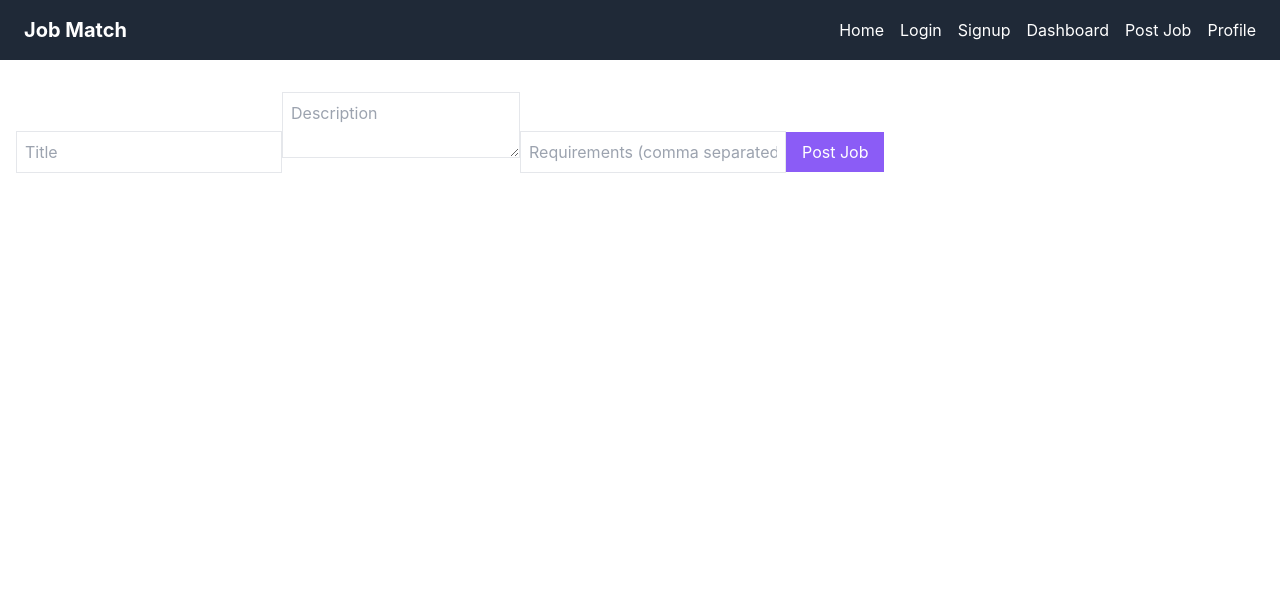
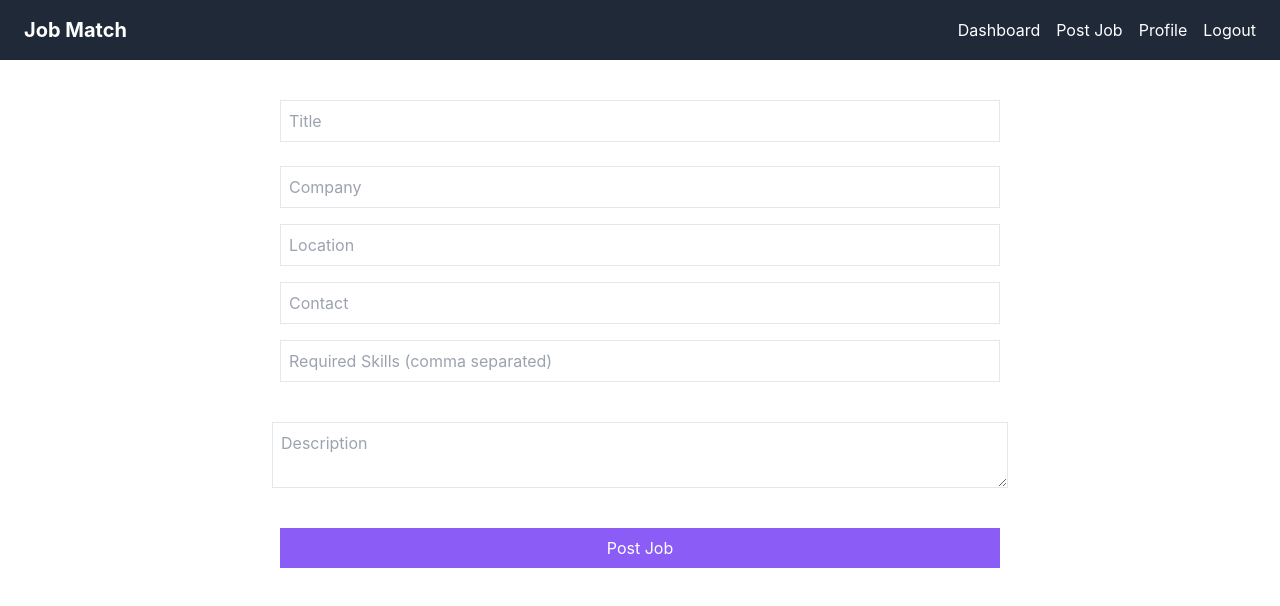
Before and after one commit to Mitesh21jun/job-portal-client, a React (Create React App) app: page /post-job in a window 1280 px wide. Shown: the top 606 px of the page. Built offline with nearby package versions, Linux system fonts and the light colour scheme; sample sign-in values are in the browser's storage.

Commit message:
updated code and readme

```diff
--- a/src/App.js
+++ b/src/App.js
@@ -1,5 +1,7 @@
 import React from "react";
 import { BrowserRouter as Router, Route, Routes } from "react-router-dom";
+import ProtectedRoute from "./components/ProtectedRoute";
+import PublicRoute from "./components/PublicRoute";
 import Home from "./pages/Home";
 import Login from "./pages/Login";
 import Signup from "./pages/Signup";
@@ -7,7 +9,7 @@ import Dashboard from "./pages/Dashboard";
 import PostJob from "./pages/PostJob";
 import Profile from "./pages/Profile";
 import Navbar from "./components/Navbar";
-import Job from "./pages/Job"
+import Job from "./pages/Job";
 
 function App() {
   return (
@@ -15,13 +17,55 @@ function App() {
       <Navbar />
       <div className="p-4">
         <Routes>
+          <Route
+            path="/login"
+            element={
+              <PublicRoute>
+                <Login />
+              </PublicRoute>
+            }
+          />
+          <Route
+            path="/signup"
+            element={
+              <PublicRoute>
+                <Signup />
+              </PublicRoute>
+            }
+          />
+          <Route
+            path="/dashboard"
+            element={
+              <ProtectedRoute>
+                <Dashboard />
+              </ProtectedRoute>
+            }
+          />
+          <Route
+            path="/post-job"
+            element={
+              <ProtectedRoute>
+                <PostJob />
+              </ProtectedRoute>
+            }
+          />
+          <Route
+            path="/profile"
+            element={
+              <ProtectedRoute>
+                <Profile />
+              </ProtectedRoute>
+            }
+          />
+          <Route
+            path="/job/:id"
+            element={
+              <ProtectedRoute>
+                <Job />
+              </ProtectedRoute>
+            }
+          />
           <Route path="/" element={<Home />} />
-          <Route path="/login" element={<Login />} />
-          <Route path="/signup" element={<Signup />} />
-          <Route path="/dashboard" element={<Dashboard />} />
-          <Route path="/post-job" element={<PostJob />} />
-          <Route path="/profile" element={<Profile />} />
-          <Route path="/job/:id" element={<Job />} />
         </Routes>
       </div>
     </Router>
--- a/src/components/Navbar.js
+++ b/src/components/Navbar.js
@@ -1,18 +1,51 @@
-import { Link } from "react-router-dom";
+import { Link, useNavigate } from "react-router-dom";
 
 export default function Navbar() {
+  const navigate = useNavigate();
+  const isLoggedIn = !!localStorage.getItem("token");
+
+  const handleLogout = () => {
+    localStorage.clear();
+    navigate("/login");
+  };
+
   return (
     <nav className="bg-gray-800 text-white px-6 py-4 flex justify-between items-center">
-      <Link to="/" className="text-xl font-bold hover:text-gray-300">
+      <Link
+        to={`${isLoggedIn ? "/dashboard" : "/"}`}
+        className="text-xl font-bold hover:text-gray-300"
+      >
         Job Match
       </Link>
       <div className="space-x-4">
-        <Link to="/" className="hover:text-gray-300">Home</Link>
-        <Link to="/login" className="hover:text-gray-300">Login</Link>
-        <Link to="/signup" className="hover:text-gray-300">Signup</Link>
-        <Link to="/dashboard" className="hover:text-gray-300">Dashboard</Link>
-        <Link to="/post-job" className="hover:text-gray-300">Post Job</Link>
-        <Link to="/profile" className="hover:text-gray-300">Profile</Link>
+        {isLoggedIn ? (
+          <>
+            <Link to="/dashboard" className="hover:text-gray-300">
+              Dashboard
+            </Link>
+            <Link to="/post-job" className="hover:text-gray-300">
+              Post Job
+            </Link>
+            <Link to="/profile" className="hover:text-gray-300">
+              Profile
+            </Link>
+            <button onClick={handleLogout} className="hover:text-gray-300">
+              Logout
+            </button>
+          </>
+        ) : (
+          <>
+            <Link to="/" className="hover:text-gray-300">
+              Home
+            </Link>
+            <Link to="/login" className="hover:text-gray-300">
+              Login
+            </Link>
+            <Link to="/signup" className="hover:text-gray-300">
+              Signup
+            </Link>
+          </>
+        )}
       </div>
     </nav>
   );
--- /dev/null
+++ b/src/components/ProtectedRoute.js
@@ -0,0 +1,6 @@
+import { Navigate } from "react-router-dom";
+import { isLoggedIn } from "../utils/auth";
+
+export default function ProtectedRoute({ children }) {
+  return isLoggedIn() ? children : <Navigate to="/login" />;
+}
--- /dev/null
+++ b/src/components/PublicRoute.js
@@ -0,0 +1,6 @@
+import { Navigate } from "react-router-dom";
+import { isLoggedIn } from "../utils/auth";
+
+export default function PublicRoute({ children }) {
+  return isLoggedIn() ? <Navigate to="/dashboard" /> : children;
+}
--- a/src/pages/Dashboard.js
+++ b/src/pages/Dashboard.js
@@ -57,7 +57,7 @@ return (
                         <h4 className="font-bold">{job.title}</h4>
                         <p>{job.description}</p>
                         <p>
-                            <span className="font-semibold">Requirements:</span>{" "}
+                            <span className="font-semibold">Required Skills:</span>{" "}
                             {job.requirements}
                         </p>
                     </div>
@@ -77,7 +77,7 @@ return (
                         <h4 className="font-bold">{match?.jobTitle}</h4>
                         <p>{match?.description}</p>
                         <p>
-                            <span className="font-semibold">Requirements:</span>{" "}
+                            <span className="font-semibold">Required Skills:</span>{" "}
                             {match?.requirements?.join(", ")}
                         </p>
                         <p>
--- a/src/pages/Job.js
+++ b/src/pages/Job.js
@@ -44,6 +44,9 @@ export default function Job() {
           ))}
         </ul>
       </div>
+      <div className="mb-2">
+        <strong>Contact:</strong> {job.contact || "N/A"}
+      </div>
 
     </div>
   );
--- a/src/pages/PostJob.js
+++ b/src/pages/PostJob.js
@@ -19,11 +19,15 @@ export default function PostJob() {
   };
 
   return (
-    <form onSubmit={handleSubmit} className="space-y-4">
-      <input className="border p-2" placeholder="Title" onChange={(e) => setForm({ ...form, title: e.target.value })} />
-      <textarea className="border p-2" placeholder="Description" onChange={(e) => setForm({ ...form, description: e.target.value })} />
-      <input className="border p-2" placeholder="Requirements (comma separated)" onChange={(e) => setForm({ ...form, requirements: e.target.value })} />
-      <button className="bg-purple-500 text-white px-4 py-2" type="submit">Post Job</button>
+    <form onSubmit={handleSubmit} className="space-y-4 max-w-3xl mx-auto p-4 flex flex-col">
+      <input className="border p-2 m-2" placeholder="Title" onChange={(e) => setForm({ ...form, title: e.target.value })} />
+      <input className="border p-2 m-2" placeholder="Company" onChange={(e) => setForm({ ...form, company: e.target.value })} />
+      <input className="border p-2 m-2" placeholder="Location" onChange={(e) => setForm({ ...form, location: e.target.value })} />
+      <input className="border p-2 m-2" placeholder="Contact" onChange={(e) => setForm({ ...form, contact: e.target.value })} />
+      <input className="border p-2 m-2" placeholder="Required Skills (comma separated)" onChange={(e) => setForm({ ...form, requirements: e.target.value })} />
+      <br/>
+      <textarea className="border p-2 " placeholder="Description" onChange={(e) => setForm({ ...form, description: e.target.value })} /> <br/>
+      <button className="bg-purple-500 text-white px-4 py-2 m-2" type="submit">Post Job</button>
     </form>
   );
 }
--- a/src/pages/Profile.js
+++ b/src/pages/Profile.js
@@ -31,6 +31,11 @@ export default function Profile() {
           resumeText: data.resumeText || "",
         });
       } catch (err) {
+        if ((err.status) === 404) {
+          setMessage("Please create your candidate profile from here");
+          return;
+        }
+        console.log(err.status)
         console.error(err);
         setMessage("Failed to load profile");
       } finally {
--- a/src/pages/Signup.js
+++ b/src/pages/Signup.js
@@ -1,14 +1,27 @@
 import { useState } from "react";
 import axios from "../api/axios";
+import { useNavigate } from "react-router-dom";
 
 export default function Signup() {
-  const [form, setForm] = useState({ name: "", email: "", password: "", role: "candidate" });
+  const [form, setForm] = useState({
+    name: "",
+    email: "",
+    password: "",
+    role: "candidate",
+  });
+
+  const navigate = useNavigate();
 
   const handleSubmit = async (e) => {
     e.preventDefault();
     try {
-      await axios.post("/auth/signup", form);
+      const res = await axios.post("/auth/signup", form);
       alert("Signup successful");
+      localStorage.setItem("token", res.data.token);
+      localStorage.setItem("userId", res.data._id);
+      localStorage.setItem("userEmail", res.data.email);
+      localStorage.setItem("userRole", res.data.role);
+      navigate("/profile");
     } catch (err) {
       console.error(err);
       alert("Signup failed");
@@ -17,14 +30,32 @@ export default function Signup() {
 
   return (
     <form onSubmit={handleSubmit} className="space-y-4">
-      <input className="border p-2" placeholder="Name" onChange={(e) => setForm({ ...form, name: e.target.value })} />
-      <input className="border p-2" placeholder="Email" onChange={(e) => setForm({ ...form, email: e.target.value })} />
-      <input className="border p-2" type="password" placeholder="Password" onChange={(e) => setForm({ ...form, password: e.target.value })} />
-      <select className="border p-2" onChange={(e) => setForm({ ...form, role: e.target.value })}>
+      <input
+        className="border p-2"
+        placeholder="Name"
+        onChange={(e) => setForm({ ...form, name: e.target.value })}
+      />
+      <input
+        className="border p-2"
+        placeholder="Email"
+        onChange={(e) => setForm({ ...form, email: e.target.value })}
+      />
+      <input
+        className="border p-2"
+        type="password"
+        placeholder="Password"
+        onChange={(e) => setForm({ ...form, password: e.target.value })}
+      />
+      <select
+        className="border p-2"
+        onChange={(e) => setForm({ ...form, role: e.target.value })}
+      >
         <option value="candidate">Candidate</option>
         <option value="employer">Employer</option>
       </select>
-      <button className="bg-blue-500 text-white px-4 py-2" type="submit">Sign Up</button>
+      <button className="bg-blue-500 text-white px-4 py-2" type="submit">
+        Sign Up
+      </button>
     </form>
   );
 }
--- /dev/null
+++ b/src/utils/auth.js
@@ -0,0 +1,6 @@
+export const isLoggedIn = () => {
+  return !!localStorage.getItem("token");
+};
+export const getToken = () => {
+  return localStorage.getItem("token");
+}
```
Also changed, not shown: 1 other file (tests, documents, lock files or other folders).
